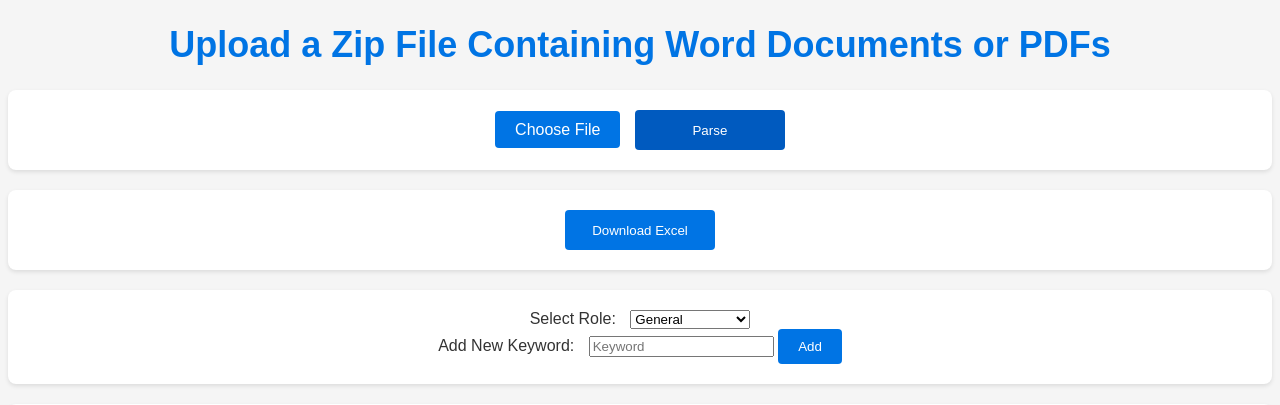
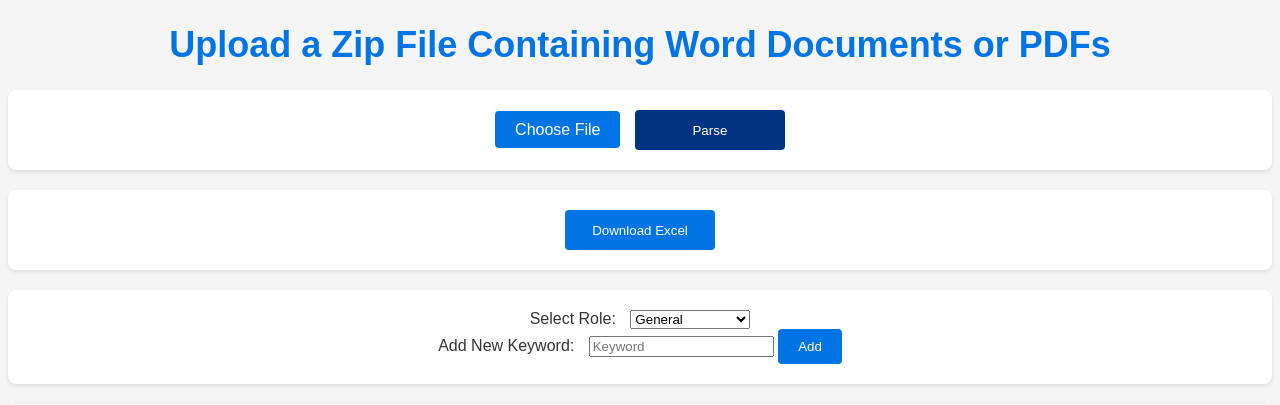
Before and after one commit to bloewen1/resume-sorter, a Flask app: page / in a window 1280 px wide, while the restyled element is pressed. Shown: the top 405 px of the page. Run offline with Flask 3, Linux system fonts and the light colour scheme; data that the repository does not hold is empty.

Commit message:
submit button go brrrrrr

```diff
--- a/static/styles.css
+++ b/static/styles.css
@@ -248,6 +248,11 @@ input[type="submit"]:hover {
     background-color: #005abf; /* Darker Blue */
 }
 
+/* Button style when pressed */
+input[type="submit"]:active {
+    background-color: #003482; /* Even Darker Blue */
+}
+
 /* For file input */
 .selected-file-name {
     display: none;
```
